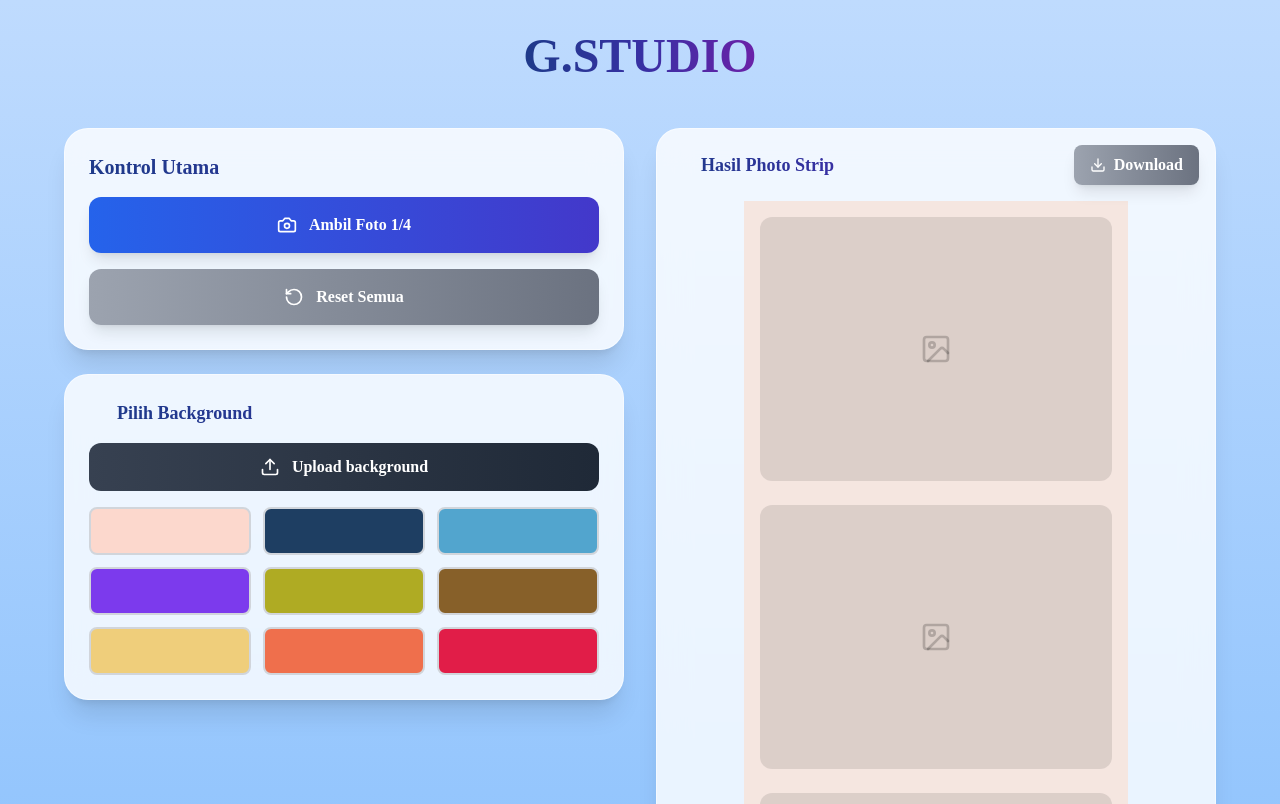
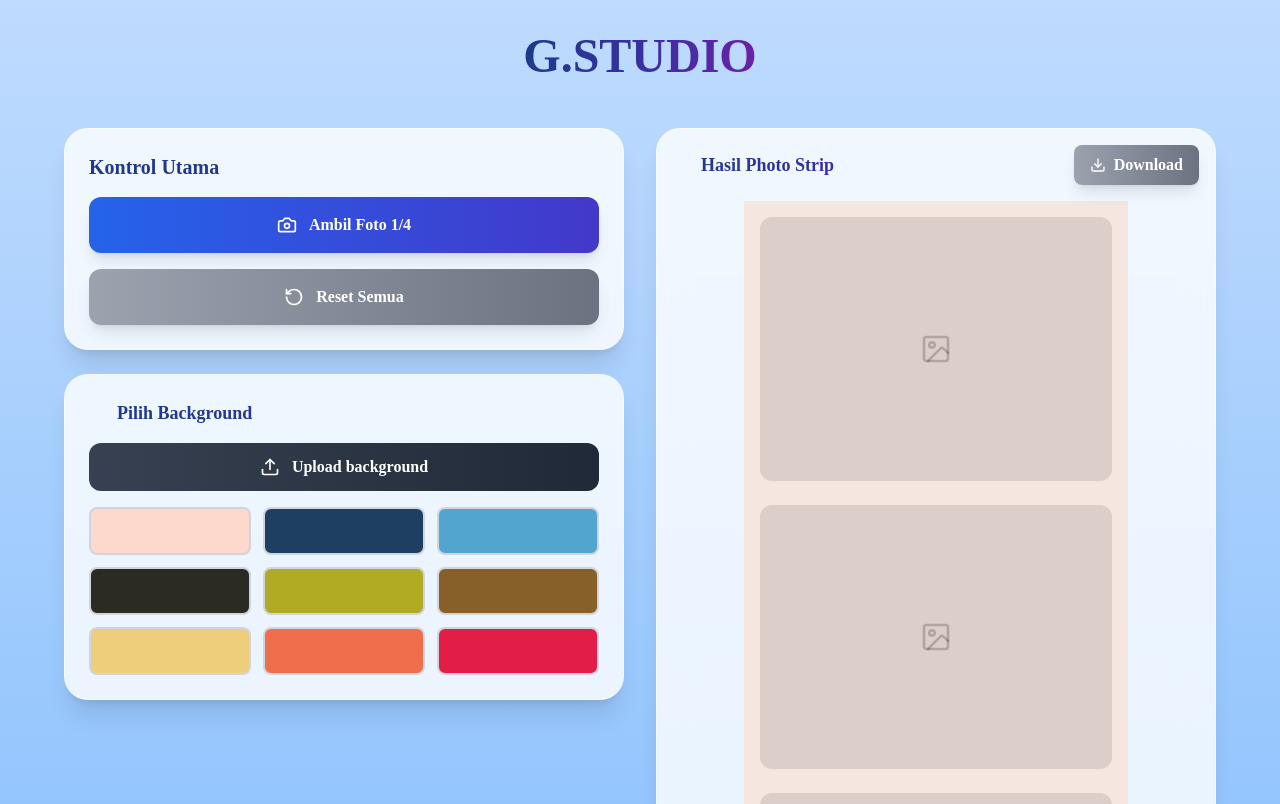
Before and after one commit to GaluhWikri/PhotoBooth_Web, a React (Vite) app: page / in a window 1280 px wide. Shown: the top 804 px of the page. Built offline with nearby package versions, Linux system fonts and the light colour scheme; a web font is replaced by a local one.

Commit message:
COLLOR PALLATE

```diff
--- a/src/components/PhotoBooth.tsx
+++ b/src/components/PhotoBooth.tsx
@@ -19,7 +19,7 @@ const PhotoBooth: React.FC = () => {
     { name: 'pink', value: '#FCD8CD' },
     { name: 'Navy Blue', value: '#1E3E62' },
     { name: 'Blueberry', value: '#52A5CE' },
-    { name: 'Purple', value: '#7C3AED' },
+    { name: 'FORREST', value: '#2B2B23' },
     { name: 'olive green', value: '#AFAB23' },
     { name: 'Dry earth', value: '#876029' },
     { name: 'butter yellow', value: '#EFCE7B' },
```
